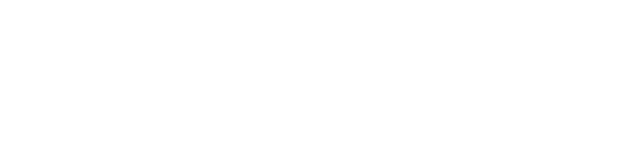
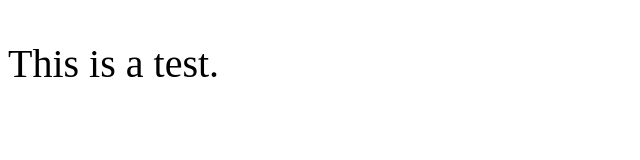
Before and after one commit to ihridoyrahman/advanced-css-tutorials, a plain HTML site: page index.html in a window 1280 px wide. Shown: the whole page, without its empty margins (0-640 px from the left). Drawn offline with Linux system fonts and the light colour scheme.

Commit message:
new changes

```diff
--- a/index.html
+++ b/index.html
@@ -4,8 +4,10 @@
     <meta charset="UTF-8">
     <meta name="viewport" content="width=device-width, initial-scale=1.0">
     <title>Document</title>
+
+    <link rel="stylesheet" href="style.css">
 </head>
 <body>
-
+    <p class="title">This is a test.</p>
 </body>
 </html>
--- a/style.css
+++ b/style.css
@@ -0,0 +1,3 @@
+body p {
+    font-size: 40px;
+}
```
